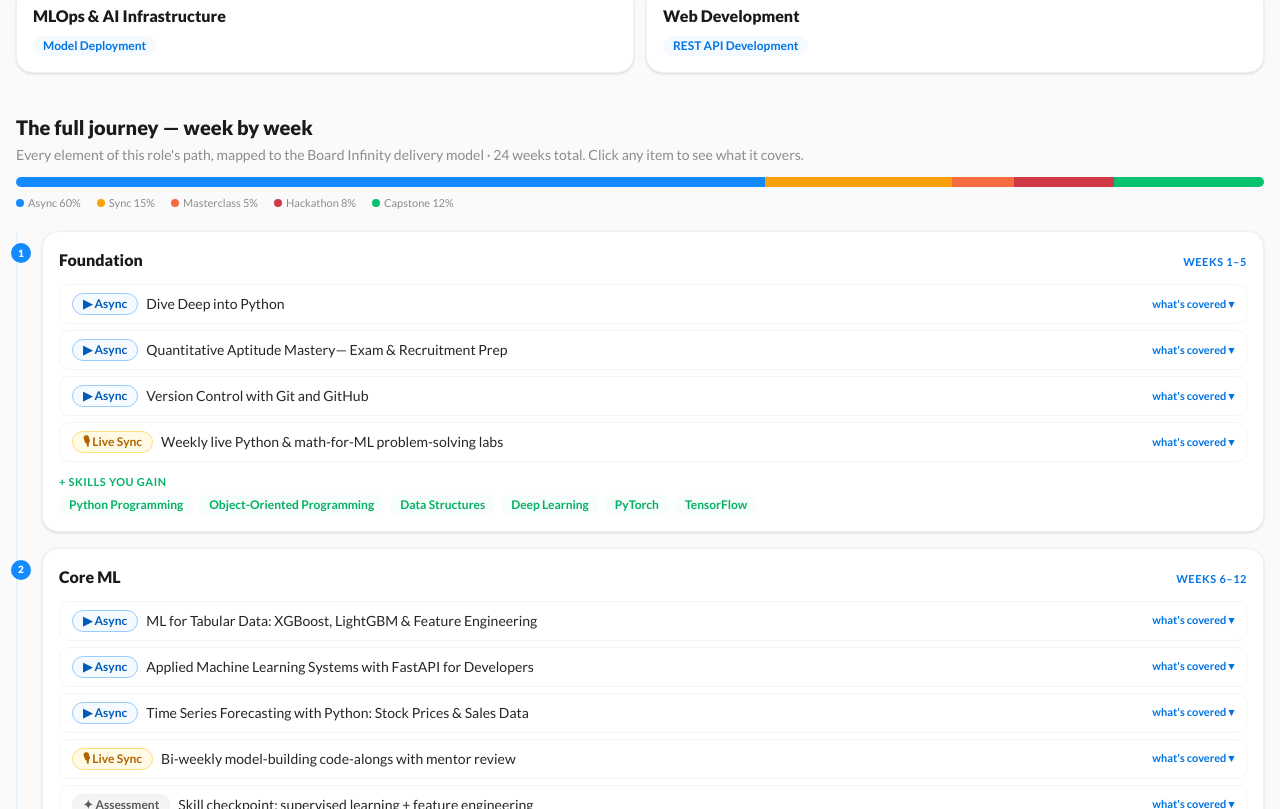
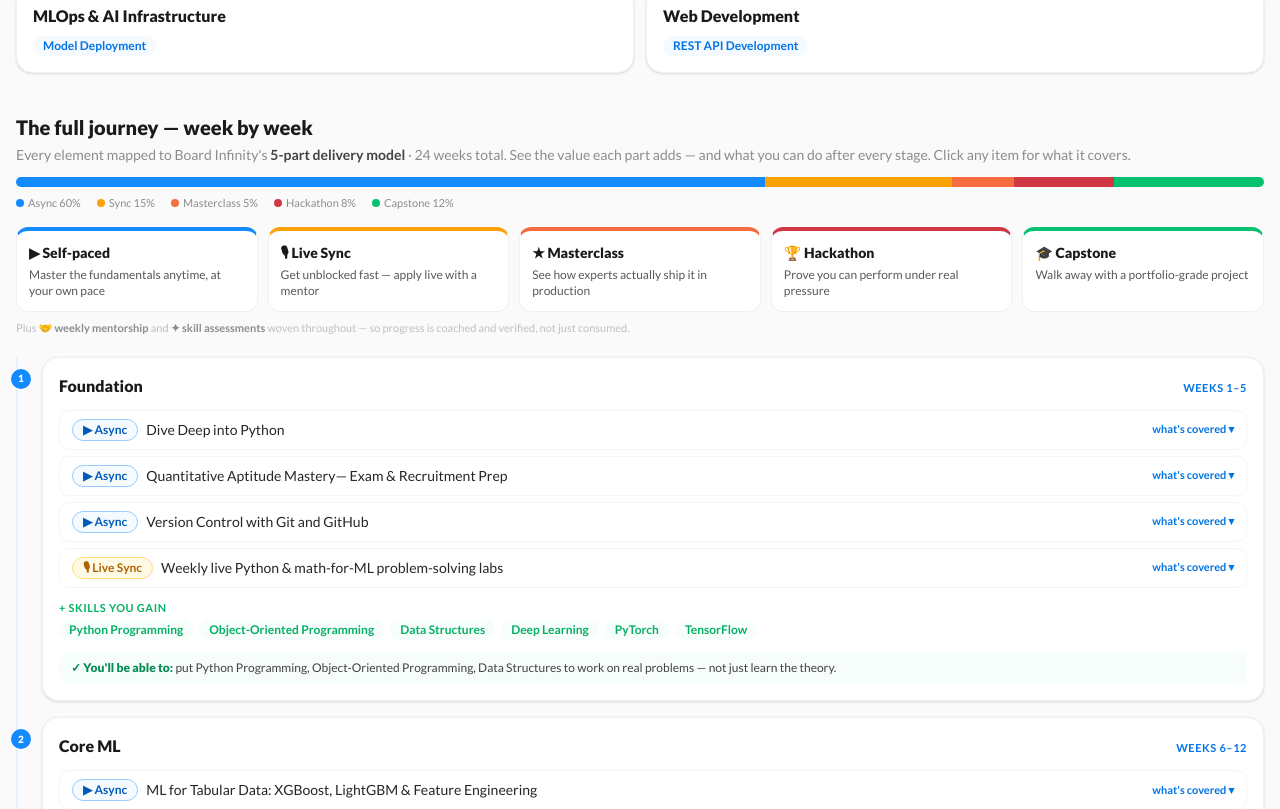
Before and after one commit to ravi6703/infyskill, a Next.js app: page /specializations/ai-machine-learning-engineer in a window 1280 px wide. Shown: the part 831-1640 px from the top of the page. Built offline with nearby package versions, Linux system fonts and the light colour scheme.

Commit message:
spec journey: 5-part delivery VALUE strip + per-stage 'you'll be able to' outcomes; reconcile PROJECT.md to v9.39

```diff
--- a/app/specializations/[slug]/SpecDetail.jsx
+++ b/app/specializations/[slug]/SpecDetail.jsx
@@ -220,10 +220,18 @@ export default function SpecDetail({ spec }) {
         const nPlan = allComp.filter((c) => c.status === "planned").length;
         const per = Math.ceil(clusters.length / Math.max(1, spec.stages.length));
         const MIX = [["ASYNC", "bg-brand-500"], ["SYNC", "bg-peel-500"], ["MASTERCLASS", "bg-flame-500"], ["HACKATHON", "bg-rose-500"], ["CAPSTONE", "bg-teal-500"]];
+        // the 5-part delivery model + the VALUE each part adds to the learner (the "why", not just the "what")
+        const VALUE = [
+          ["▶", "Self-paced", "border-t-brand-500", "Master the fundamentals anytime, at your own pace"],
+          ["🎙", "Live Sync", "border-t-peel-500", "Get unblocked fast — apply live with a mentor"],
+          ["★", "Masterclass", "border-t-flame-500", "See how experts actually ship it in production"],
+          ["🏆", "Hackathon", "border-t-rose-500", "Prove you can perform under real pressure"],
+          ["🎓", "Capstone", "border-t-teal-500", "Walk away with a portfolio-grade project"],
+        ];
         return (
           <section className="mt-10">
             <h2 className="text-xl font-black text-ink-900">The full journey — week by week</h2>
-            <p className="mt-1 text-sm text-ink-500">Every element of this role&apos;s path, mapped to the Board Infinity delivery model · {weeks} weeks total. Click any item to see what it covers.</p>
+            <p className="mt-1 text-sm text-ink-500">Every element mapped to Board Infinity&apos;s <b className="text-ink-700">5-part delivery model</b> · {weeks} weeks total. See the value each part adds — and what you can do after every stage. Click any item for what it covers.</p>
 
             {/* delivery-mix bar */}
             <div className="mt-3 flex h-2.5 w-full overflow-hidden rounded-full">
@@ -232,6 +240,17 @@ export default function SpecDetail({ spec }) {
             <div className="mt-2 flex flex-wrap gap-x-4 gap-y-1 text-[11px] text-ink-500">
               {MIX.map(([k, bg]) => <span key={k}><span className={`mr-1 inline-block h-2 w-2 rounded-full ${bg}`} />{k.charAt(0) + k.slice(1).toLowerCase()} {spec.mix[k]}%</span>)}
             </div>
+
+            {/* delivery model — value each part adds */}
+            <div className="mt-4 grid gap-2.5 sm:grid-cols-2 lg:grid-cols-5">
+              {VALUE.map(([icon, label, top, value]) => (
+                <div key={label} className={`rounded-xl border border-ink-200 ${top} border-t-4 bg-white p-3`}>
+                  <p className="text-sm font-black text-ink-900">{icon} {label}</p>
+                  <p className="mt-1 text-xs text-ink-600">{value}</p>
+                </div>
+              ))}
+            </div>
+            <p className="mt-2 text-[11px] text-ink-400">Plus <b className="text-ink-500">🤝 weekly mentorship</b> and <b className="text-ink-500">✦ skill assessments</b> woven throughout — so progress is coached and verified, not just consumed.</p>
 
             <div className="relative mt-5 space-y-4 border-l-2 border-brand-100 pl-6">
               {spec.stages.map((st, i) => {
@@ -288,6 +307,12 @@ export default function SpecDetail({ spec }) {
                           </div>
                         </div>
                       )}
+                      {/* the VALUE — what the learner can DO after this stage */}
+                      {stageSkills.length > 0 && (
+                        <div className="mt-3 rounded-lg bg-teal-50 px-3 py-2">
+                          <p className="text-xs text-ink-700"><span className="font-black text-teal-700">✓ You&apos;ll be able to:</span> put {stageSkills.slice(0, 3).join(", ")} to work on real problems — not just learn the theory.</p>
+                        </div>
+                      )}
                     </div>
                   </div>
                 );
```
Also changed, not shown: 1 other file (tests, documents, lock files or other folders).
